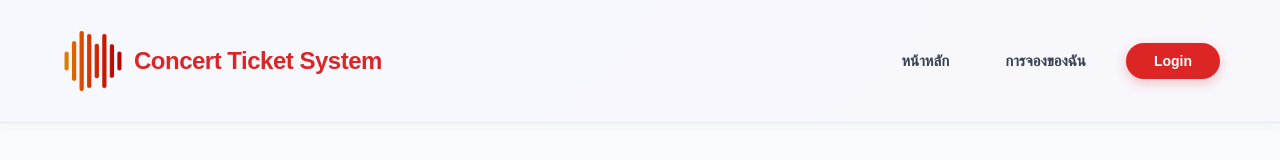
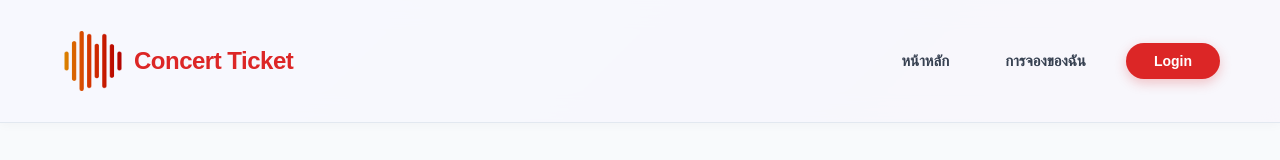
Before and after one commit to Piyawut-Boss/229-concert-booking, a React (Vite) app in the folder frontend/: page / in a window 1280 px wide. Shown: the top 160 px of the page. Built offline with nearby package versions, Linux system fonts and the light colour scheme; no server answers.

Commit message:
Add Logo on Tab

```diff
--- a/frontend/index.html
+++ b/frontend/index.html
@@ -2,9 +2,9 @@
 <html lang="th">
   <head>
     <meta charset="UTF-8" />
-    <link rel="icon" type="image/svg+xml" href="/vite.svg" />
+    <link rel="icon" type="image/svg+xml" href="/favicon.png" />
     <meta name="viewport" content="width=device-width, initial-scale=1.0" />
-    <title>Concert Ticket Reservation System</title>
+    <title>Concert Ticket Reservation</title>
   </head>
   <body>
     <div id="root"></div>
--- a/frontend/src/App.jsx
+++ b/frontend/src/App.jsx
@@ -22,7 +22,7 @@
           <Link to="/" className="nav-brand">
             <img src={logo} alt="Logo" className="nav-logo" />
 
-            <span>Concert Ticket System</span>
+            <span>Concert Ticket</span>
           </Link>
           <div className="nav-links">
             <Link to="/" className="nav-link">
```
Also changed, not shown: frontend/public/favicon.png (added).
